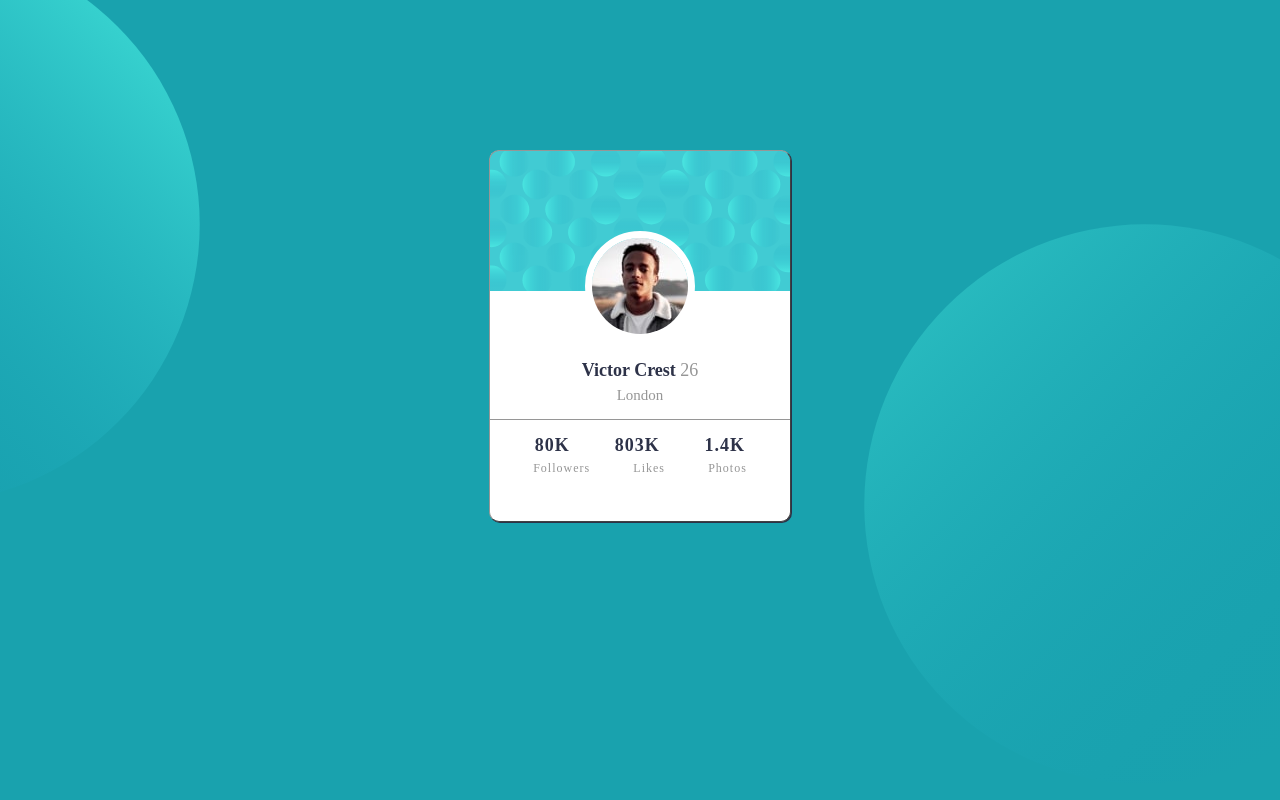
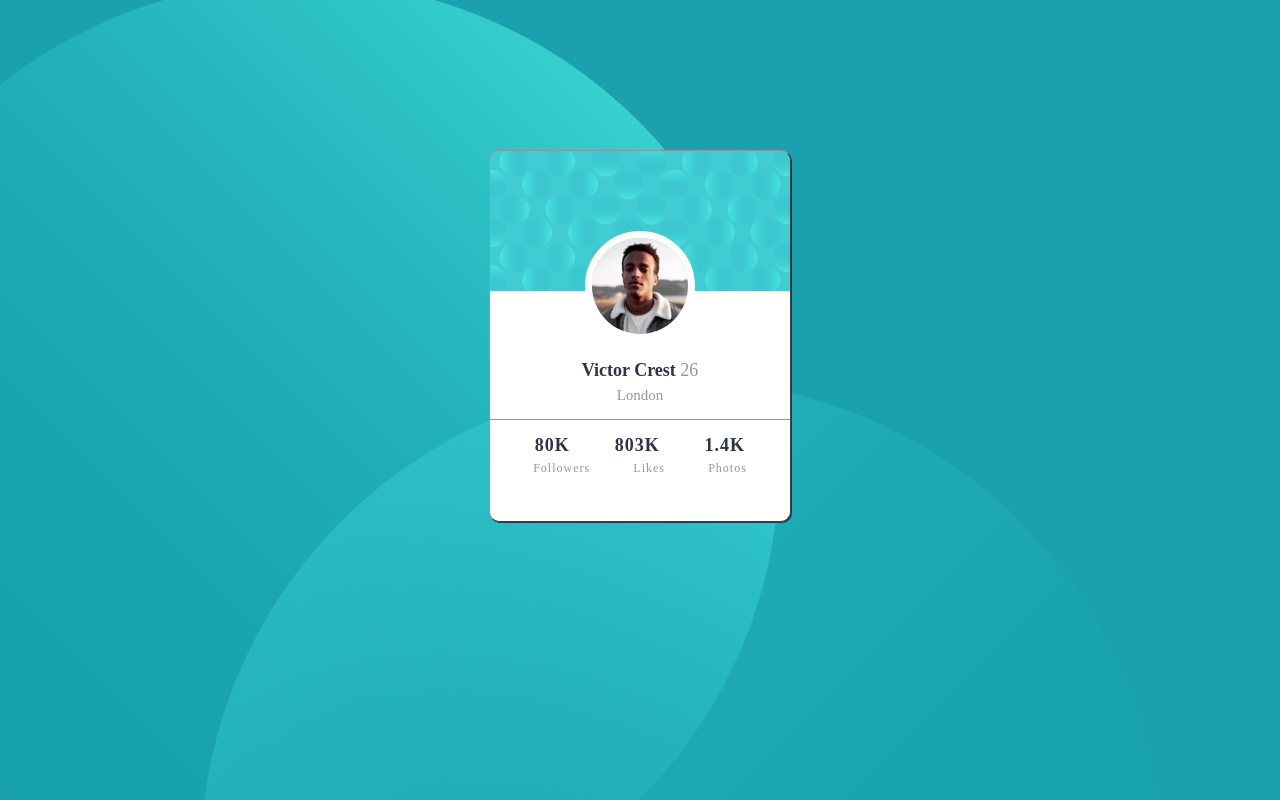
Before and after one commit to Pixel123-web/Profile-card, a plain HTML site: page index.html in a window 1280 px wide. Drawn offline with Linux system fonts and the light colour scheme; a web font is replaced by a local one.

Commit message:
bg position for smaller widths

```diff
--- a/style.css
+++ b/style.css
@@ -6,13 +6,18 @@ body {
   background-color: hsl(185, 75%, 39%);
   background-image: url("./images/bg-pattern-top.svg"),
     url("./images/bg-pattern-bottom.svg");
-  background-position: -50% -50%, 120% 200%;
-  background-size: 70vh, 70vh;
+  background-position: -100px -300px, 750px 300px;
+  background-size: 120vh, 120vh;
   background-repeat: no-repeat, no-repeat;
   font-family: "Kumbh Sans";
   color: hsl(229, 23%, 23%);
 }
-
+@media only screen and (min-width: 375px) {
+  body {
+    background-position: -180px -20px, 200px 380px;
+    background-size: 120vh, 120vh;
+  }
+}
 div {
   background: white url(./images/bg-pattern-card.svg) top repeat-x;
   margin: 150px auto;
```
